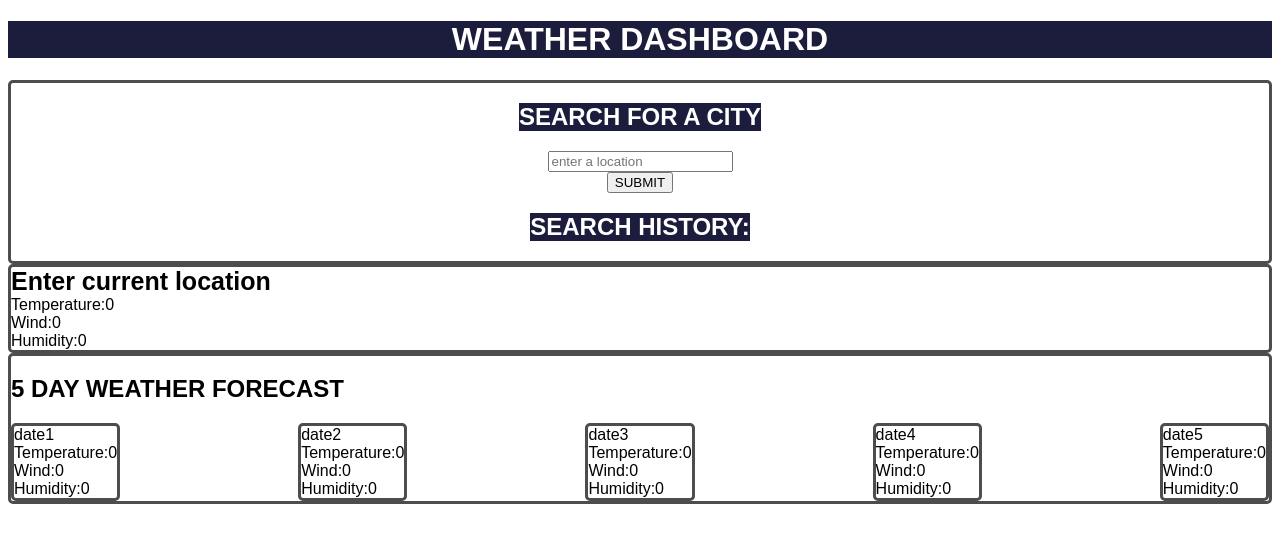
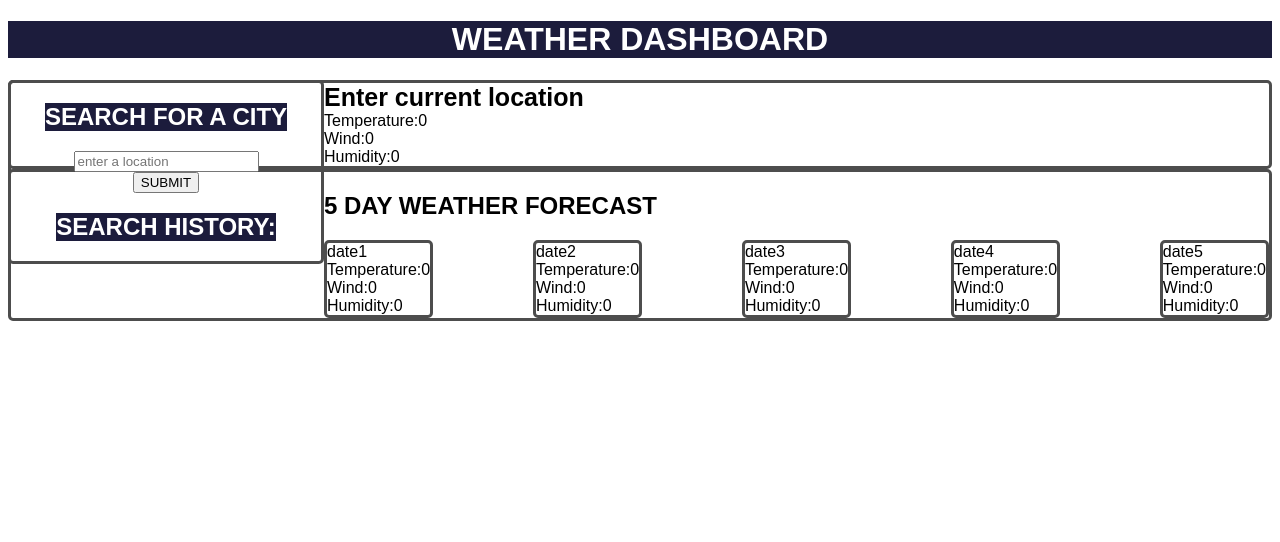
Before and after one commit to Shukrim433/week-6-weather-dashboard-challenge, a plain HTML site: page index.html in a window 1280 px wide. Drawn offline with Linux system fonts and the light colour scheme.

Commit message:
added float property and width property to the aside element to move it to the left of the page and take up 25% of the width of the main element (style.css)

```diff
--- a/assets/style.css
+++ b/assets/style.css
@@ -27,7 +27,9 @@ aside{
     align-items: center;
     border: var(--border);
     border-radius: var(--border-radius);
-
+    float: left; /*the 'float' CSS property floats the <aside> element to the left-hand side of its containing element '<main>'
+    (usually the <body> or a parent <div>). It allows other elements (weather div and forecast div) to flow around it.*/
+    width: 25%; /*sets the width of the <aside> element to 25% of its containing element's (<main>) width.*/
 }
 
 #search-div{
```
